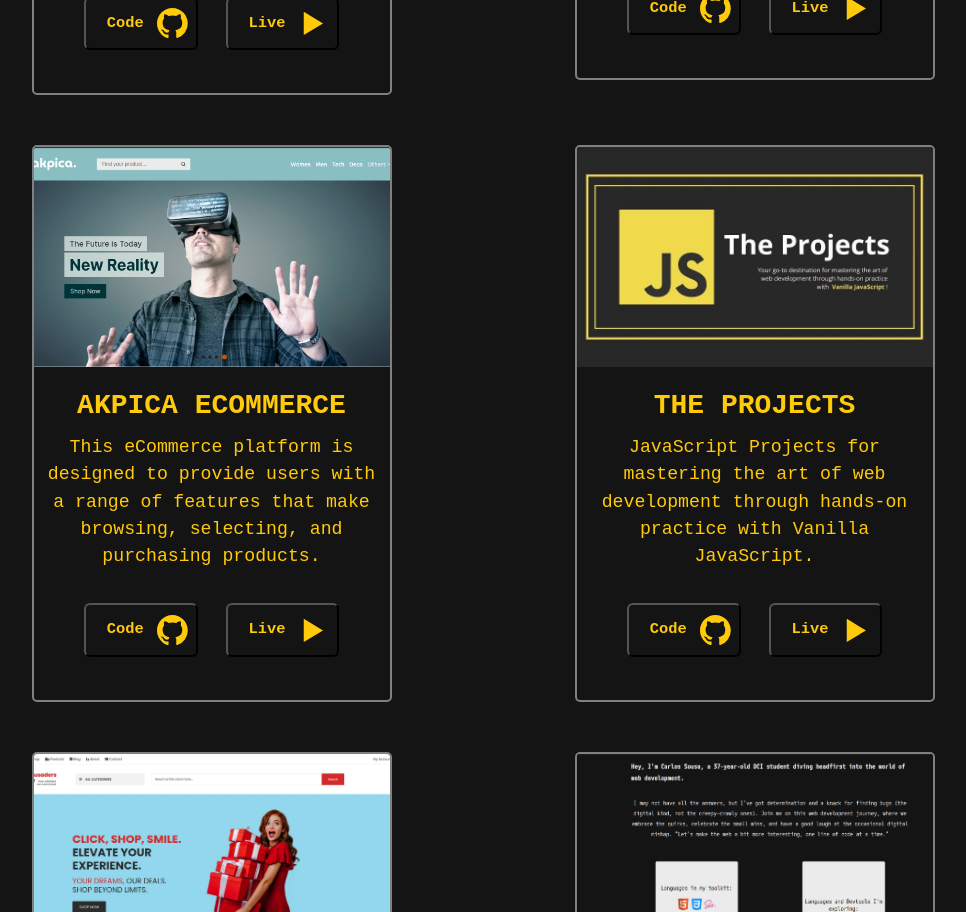
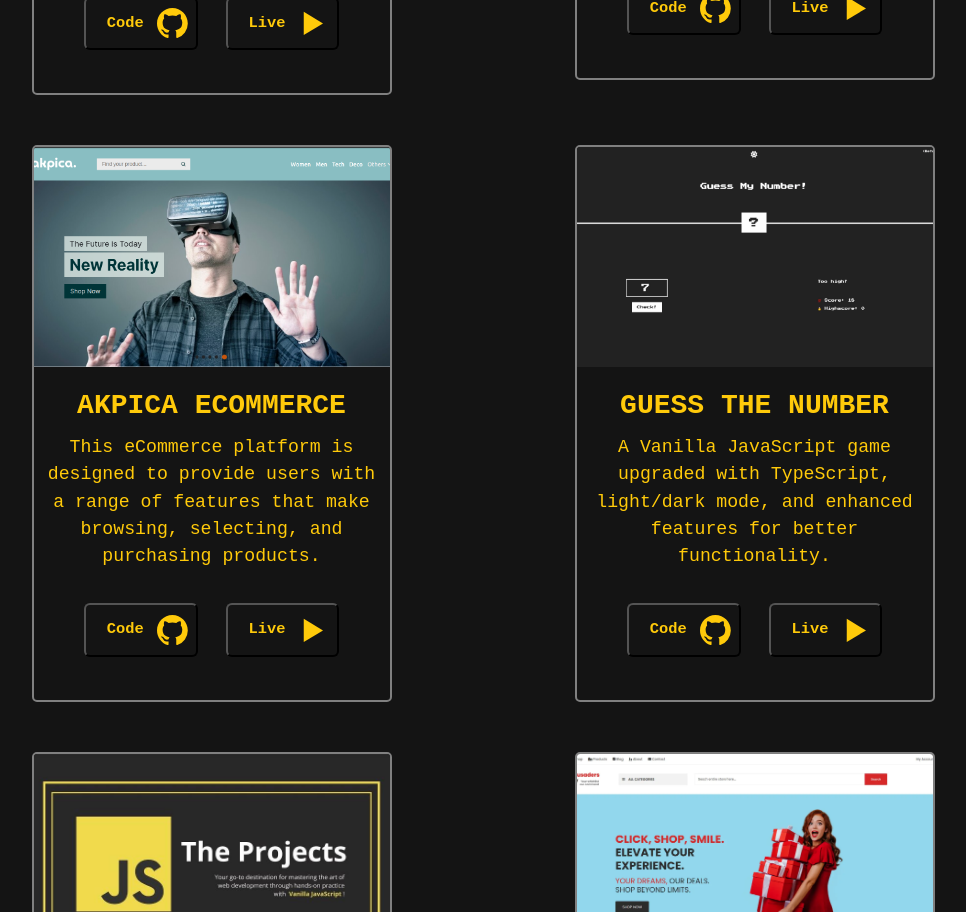
Before and after one commit to Cmbs86/cmbs86-portfolio, a React (Vite) app: page / in a window 1280 px wide. Shown: the part 1600-2512 px from the top of the page, without its empty margins (157-1123 px from the left). Built offline with nearby package versions, Linux system fonts and the light colour scheme; a web font is replaced by a local one.

Commit message:
add guess the number game card

```diff
--- a/src/components/Main.jsx
+++ b/src/components/Main.jsx
@@ -29,6 +29,7 @@
 import mern from "../assets/images/mern.png";
 import react from "../assets/images/react.webp";
 import thorns_card_new from "../assets/images/thorns_card_new.webp";
+import guess_the_number from "../assets/images/guess_the_number.webp";
 function Main() {
   return (
     <>
@@ -69,9 +70,7 @@
             <ProjectCard
               image={thorns_card_new}
               altTitle={"thorns-page"}
-              imageUrl={
-                "https://github.com/Cmbs86/Thorns-and-Spines-page/tree/main/thorns-n-spines-project"
-              }
+              imageUrl={"https://thornsandspinestattoo.de/"}
               title={"Thorns & Spines tattoo"}
               description={
                 "A modern tattoo shop website built with React, Tailwind CSS, and Framer Motion, featuring smooth animations and responsive design."
@@ -107,6 +106,20 @@
               }
               demoUrl={"https://akpica.netlify.app/"}
               codeUrl={"https://github.com/Cmbs86/akpica-ecommerce"}
+            />
+          </div>
+
+          <div className="grid_card projects_card4">
+            <ProjectCard
+              image={guess_the_number}
+              altTitle={"the-projects"}
+              imageUrl={"https://cmbs86.github.io/guess-the-number/"}
+              title={"Guess the Number"}
+              description={
+                "A Vanilla JavaScript game upgraded with TypeScript, light/dark mode, and enhanced features for better functionality."
+              }
+              demoUrl={"https://cmbs86.github.io/guess-the-number/"}
+              codeUrl={"https://github.com/Cmbs86/guess-the-number"}
             />
           </div>
 
```
Also changed, not shown: src/assets/images/guess_the_number.webp (added).
